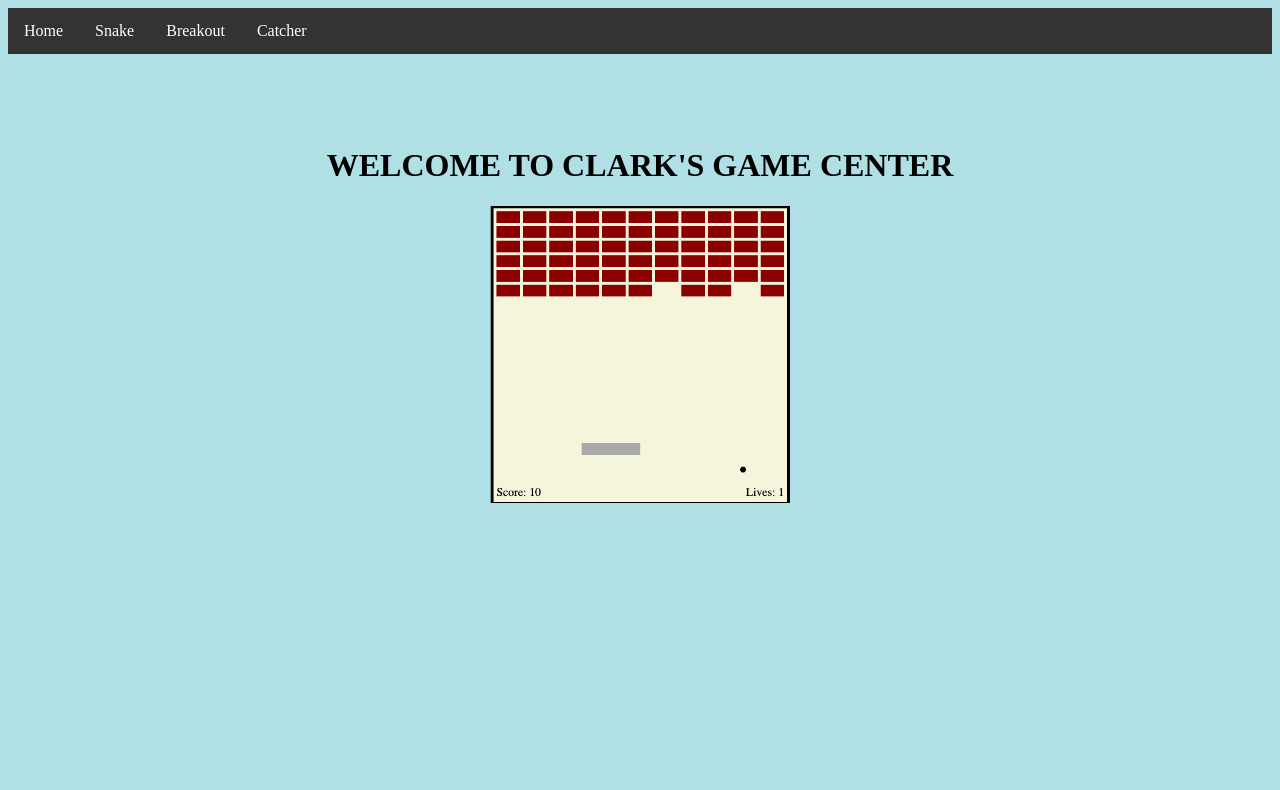
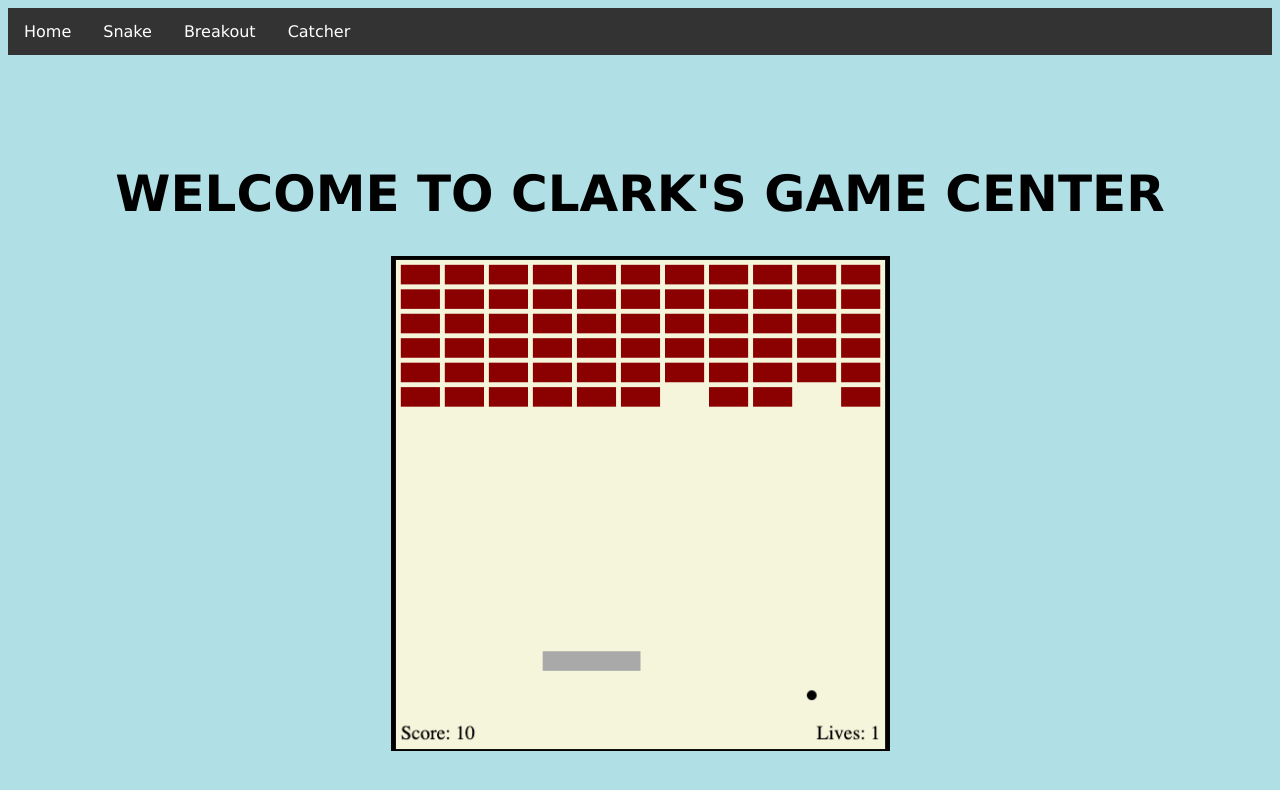
Before and after one commit to clarktyra/javascript-games, a plain HTML site: page index.html in a window 1280 px wide. Drawn offline with Linux system fonts and the light colour scheme.

Commit message:
changed the size and font of most of the text on the pages

```diff
--- a/index.html
+++ b/index.html
@@ -11,6 +11,7 @@
     <style>
         body {
             background-color: powderblue;
+            font-family: Verdana, Geneva, Tahoma, sans-serif;
         }
 
         ul {
@@ -42,13 +43,14 @@
         }
         h1 {
             align-content: center;
-            text-align: center
+            text-align: center;
+            font-size: 50px
         }
         * {box-sizing:border-box}
 
 /* Slideshow container */
 .slideshow-container {
-  max-width: 300px;
+  max-width: 500px;
   position: relative;
   margin: auto;
 }
```
Also changed, not shown: breakout.html (+1 -0 lines), cupcake.html (+2 -0 lines), snake.html (+2 -0 lines).
